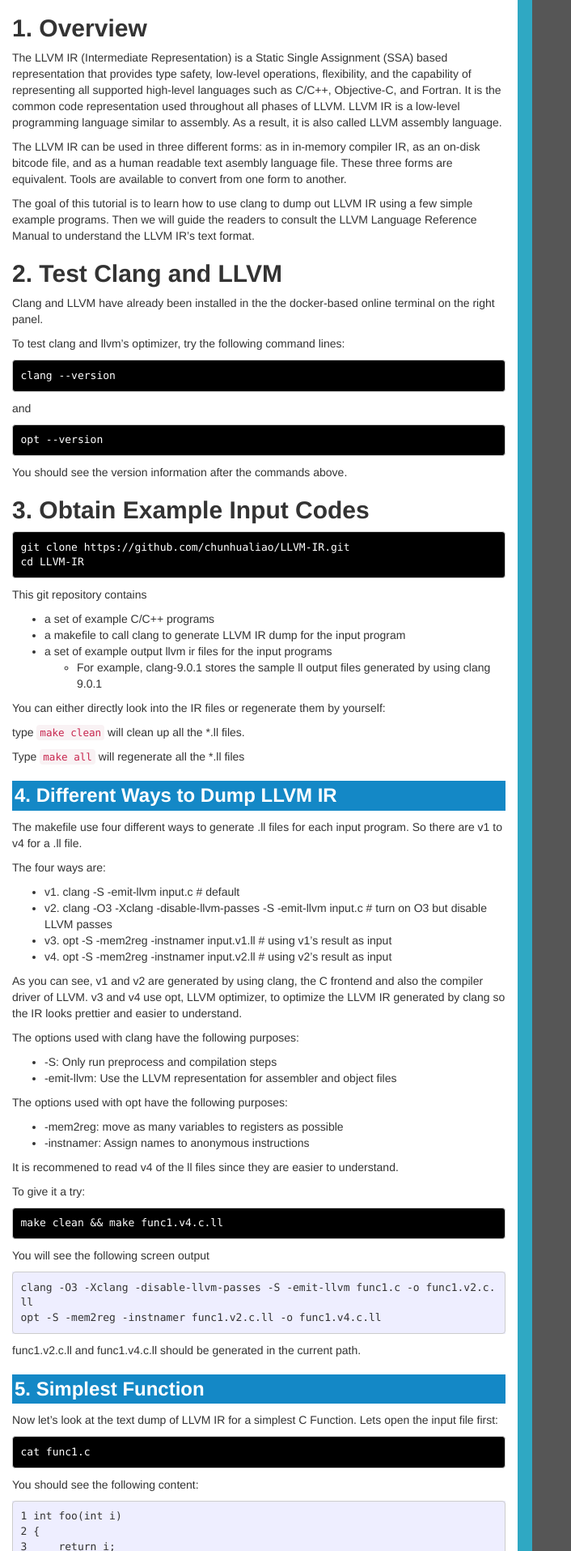
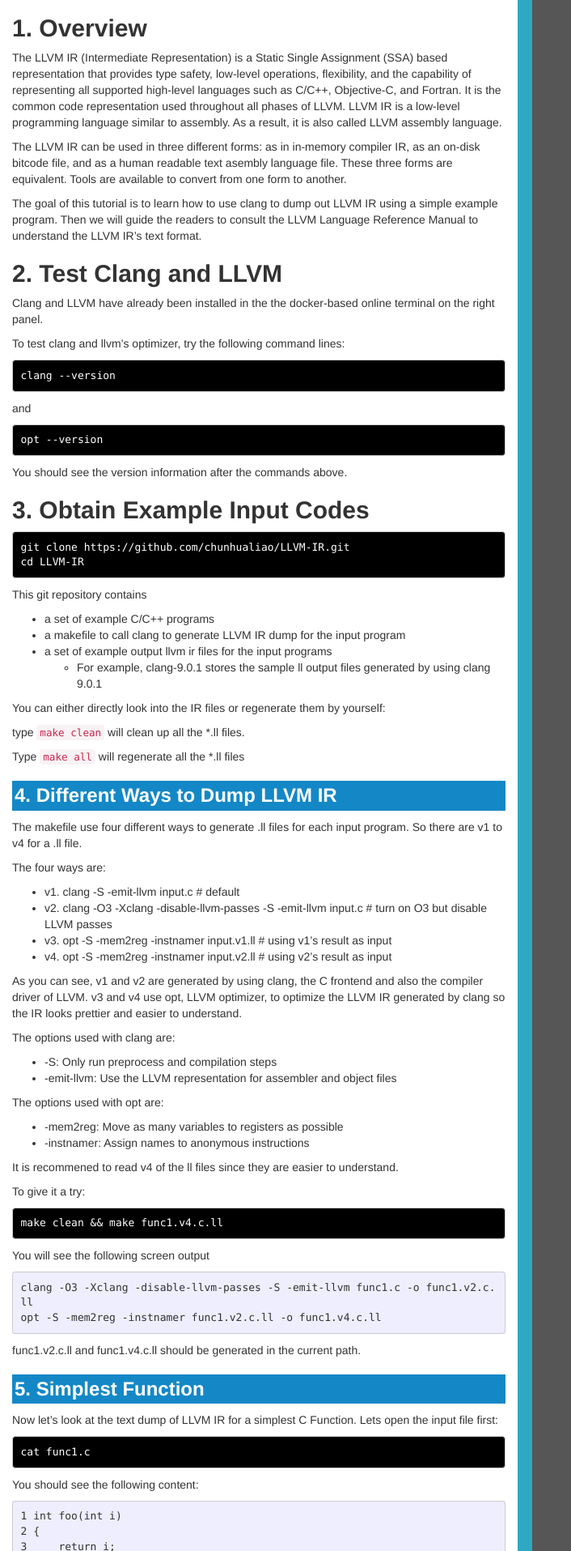
Before and after one commit to freeCompilerCamp/freecompilercamp.github.io, a Jekyll site: the page built from _posts/2020-03-25-llvm-ir.markdown, in a window 1280 px wide. Shown: the part 449-2364 px from the top of the page at 81% size, without its empty margins (0-706 px from the left). Built offline with Jekyll 4.4.1, drawn with Linux system fonts in a browser that asks for light colours; nearby versions of some CDN libraries; some of the changed text lies outside the part shown; grey boxes are pictures that could not be loaded.

Commit message:
polish more

```diff
--- a/_posts/2020-03-25-llvm-ir.markdown
+++ b/_posts/2020-03-25-llvm-ir.markdown
@@ -27,7 +27,7 @@
 
 The LLVM IR can be used in three different forms: as in in-memory compiler IR, as an on-disk bitcode file, and as a human readable text asembly language file. These three forms are equivalent. Tools are available to convert from one form to another.
 
-The goal of this tutorial is to learn how to use clang to dump out LLVM IR using a few simple example programs. Then we will guide the readers to consult the LLVM Language Reference Manual to understand the LLVM IR's text format.
+The goal of this tutorial is to learn how to use clang to dump out LLVM IR using a simple example program. Then we will guide the readers to consult the LLVM Language Reference Manual to understand the LLVM IR's text format.
 
 ## **2. Test Clang and LLVM**
 
@@ -75,12 +75,12 @@
 As you can see, v1 and v2 are generated by using clang, the C frontend and also the compiler driver of LLVM.
 v3 and v4 use opt, LLVM optimizer, to optimize the LLVM IR generated by clang so the IR looks prettier and easier to understand.
 
-The options used with clang have the following purposes:
+The options used with clang are:
 * -S: Only run preprocess and compilation steps
 * -emit-llvm: Use the LLVM representation for assembler and object files
 
-The options used with opt have the following purposes:
-* -mem2reg: move as many variables to registers as possible
+The options used with opt are:
+* -mem2reg: Move as many variables to registers as possible
 * -instnamer: Assign names to anonymous instructions
 
 It is recommened to read v4 of the ll files since they are easier to understand.
```
Also changed, not shown: other parts of _posts/2020-03-25-llvm-ir.markdown (+7 -7 lines).
